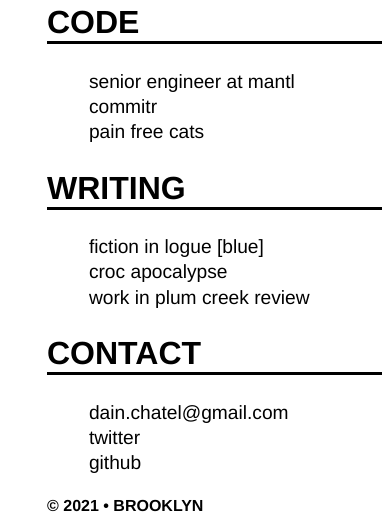
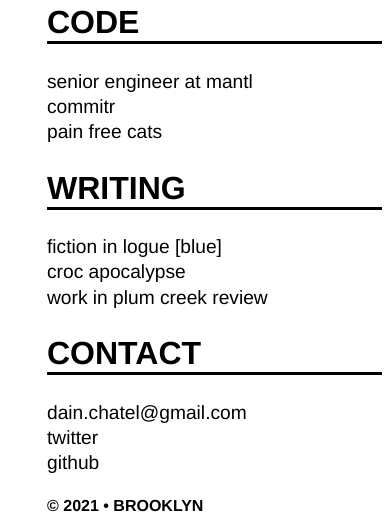
Before and after one commit to dainchatel/simple_site, a website: page views/index.html in a window 390 px wide. Shown: the part 354-877 px from the top of the page. Drawn offline with Linux system fonts and the light colour scheme; files that its build step writes are made by us from their sources.

Commit message:
feat(styles): fix mobile margin

```diff
--- a/public/style.css
+++ b/public/style.css
@@ -62,5 +62,6 @@
 
   p {
     max-width: 75%;
+    margin-left: 0px
   }
 }
```
